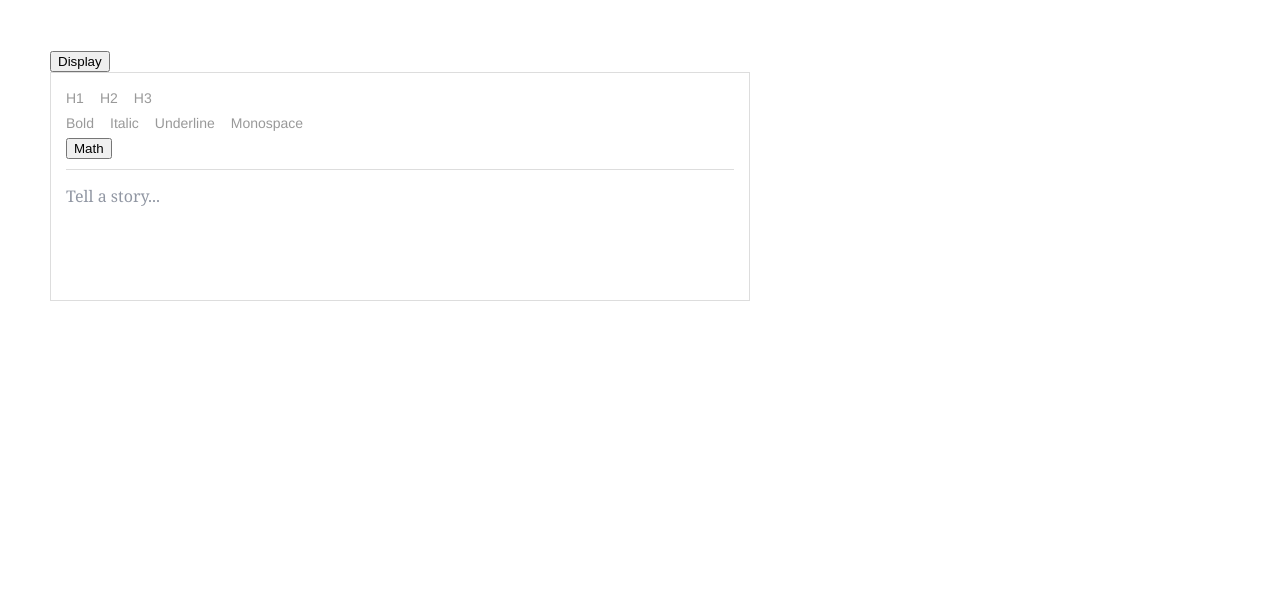
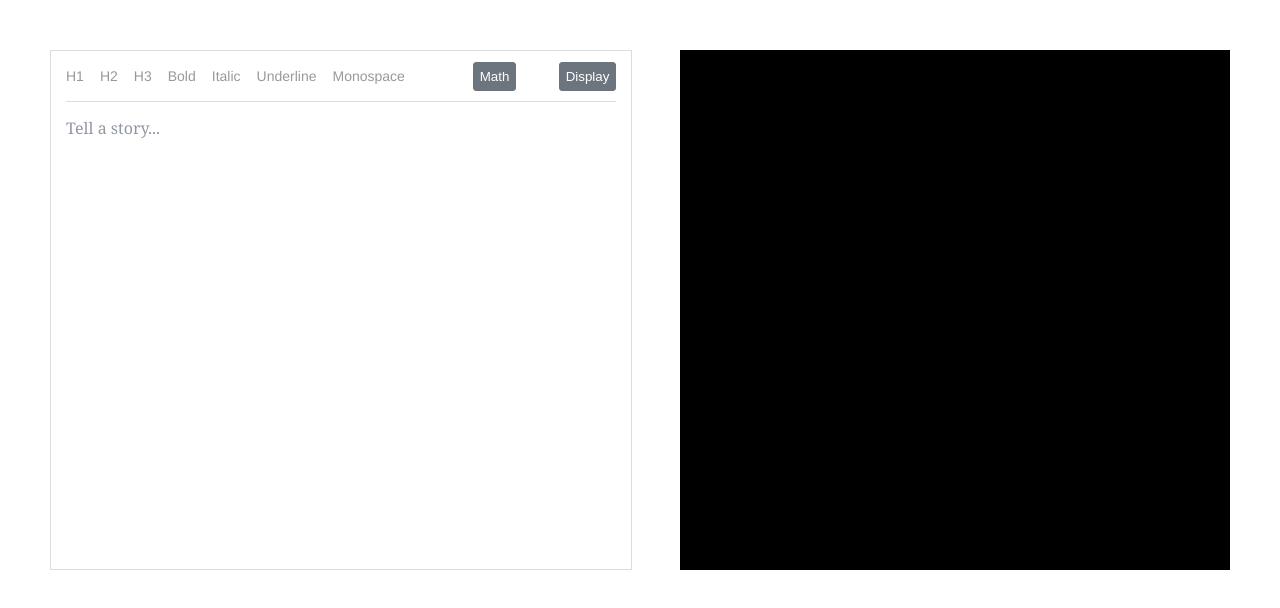
Before and after one commit to zhyd1997/Eorg, a React (Create React App) app: page / in a window 1280 px wide. Shown: the top 608 px of the page. Built offline with nearby package versions, Linux system fonts and the light colour scheme.

Commit message:
feat: improved UI/UX
1. double-column design; 2. style in-line

```diff
--- a/src/App.css
+++ b/src/App.css
@@ -1,5 +1,4 @@
 .App {
-  width: 700px;
   margin: 50px;
 }
 
@@ -7,4 +6,29 @@ pre {
   overflow-x: auto;
   white-space: pre-wrap;
   word-wrap: break-word;
+  padding: 35px 5px;
 }
+
+.two {
+  display: flex;
+}
+
+.Menu {
+  display: flex;
+  position: relative;
+}
+
+.math {
+  right: 100px;
+}
+
+.display {
+  right: 0;
+}
+
+#tex {
+  width: 48%;
+  height: 520px;
+  background-color: black;
+  margin-left: 4%;
+}
--- a/src/components/RichTextEditor.css
+++ b/src/components/RichTextEditor.css
@@ -4,6 +4,7 @@
     font-family: 'Georgia', serif;
     font-size: 14px;
     padding: 15px;
+    width: 48%;
 }
 
 .RichEditor-editor {
--- a/src/components/RichTextEditor.js
+++ b/src/components/RichTextEditor.js
@@ -215,11 +215,9 @@ class RichTextEditor extends React.Component {
 		}
 
 		return (
-			<div>
-				<button onClick={convertToTeX}>
-					{'Display'}
-				</button>
+			<div className='two'>
 				<div className="RichEditor-root">
+					<div className="Menu">
 					<BlockStyleControls
 						editorState={editorState}
 						onToggle={this.toggleBlockType}
@@ -228,11 +226,19 @@ class RichTextEditor extends React.Component {
 						editorState={editorState}
 						onToggle={this.toggleInlineStyle}
 					/>
-					<button onClick={this._insertTeX}
-						// className="TeXEditor-insert"
+					<button
+						onClick={this._insertTeX}
+						className="TeXEditor-insert math"
 					>
 						{'Math'}
 					</button>
+						<button
+							onClick={convertToTeX}
+							className='TeXEditor-insert display'
+						>
+							{'Display'}
+						</button>
+				</div>
 					<div className={className} onClick={this.focus}>
 						<Editor
 							blockRendererFn={this._blockRenderer}
--- a/src/components/TeX/TeXEditor.css
+++ b/src/components/TeX/TeXEditor.css
@@ -52,7 +52,7 @@
   font-family: 'Inconsolata', 'Menlo', monospace;
   font-size: 14px;
   height: 110px;
-  margin: 20px auto 10px;
+  margin: 10px auto 10px;
   outline: none;
   padding: 14px;
   resize: none;
@@ -91,10 +91,20 @@
 }
 
 .TeXEditor-insert {
-  background-color: #f1f1f1;
-  border: 1px solid #ccc;
+  background-color: #6c757d;
+  border: 1px solid #6c757d;
+  color: white;
   border-radius: 3px;
-  bottom: 30px;
-  position: fixed;
-  right: 30px;
+  /*bottom: 30px;*/
+  position: absolute;
+  /*right: 30px;*/
+  padding: 6px;
+  top: -4px;
 }
+
+.TeXEditor-insert:hover {
+  background-color: #5a6268;
+  border: 1px solid #5a6268;
+  box-shadow: 0 0 0 1px gray;
+  cursor: pointer;
+}
```
Also changed, not shown: 12 other files (tests, documents, lock files or other folders).
